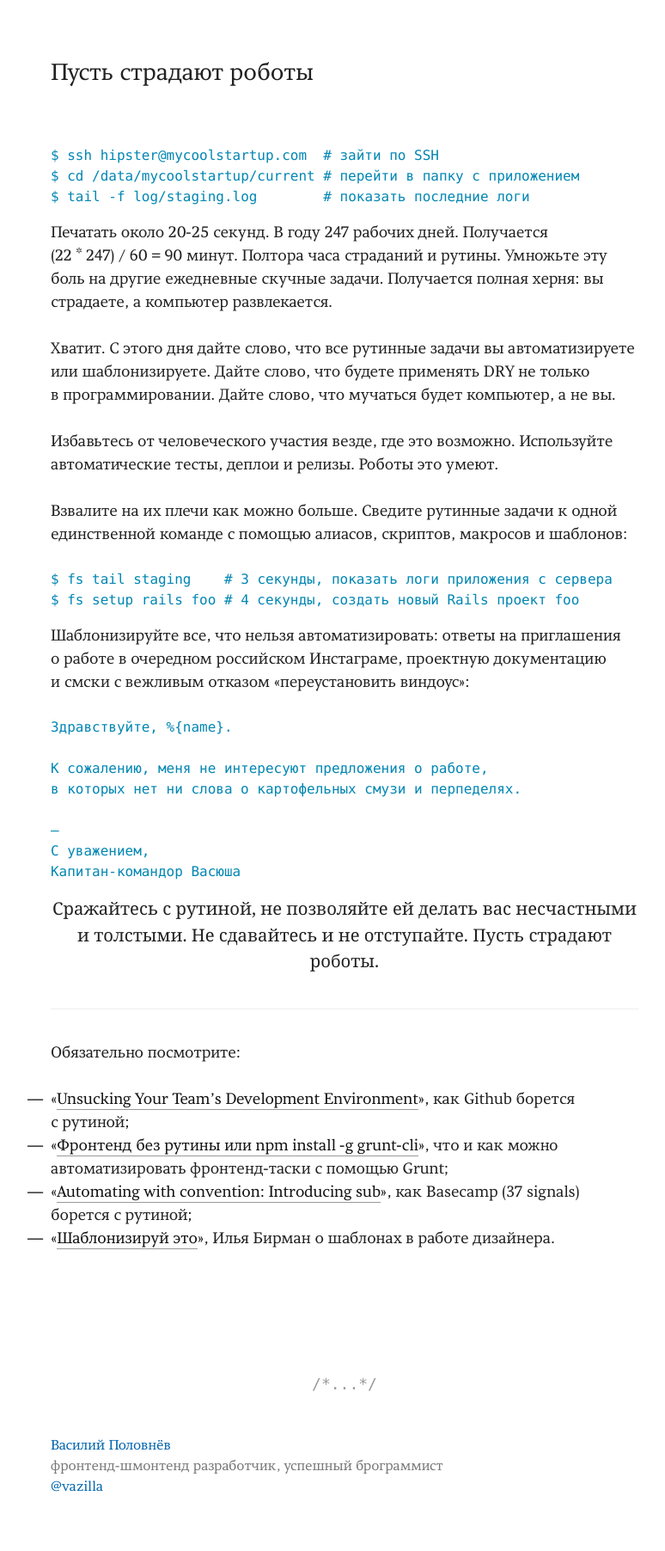
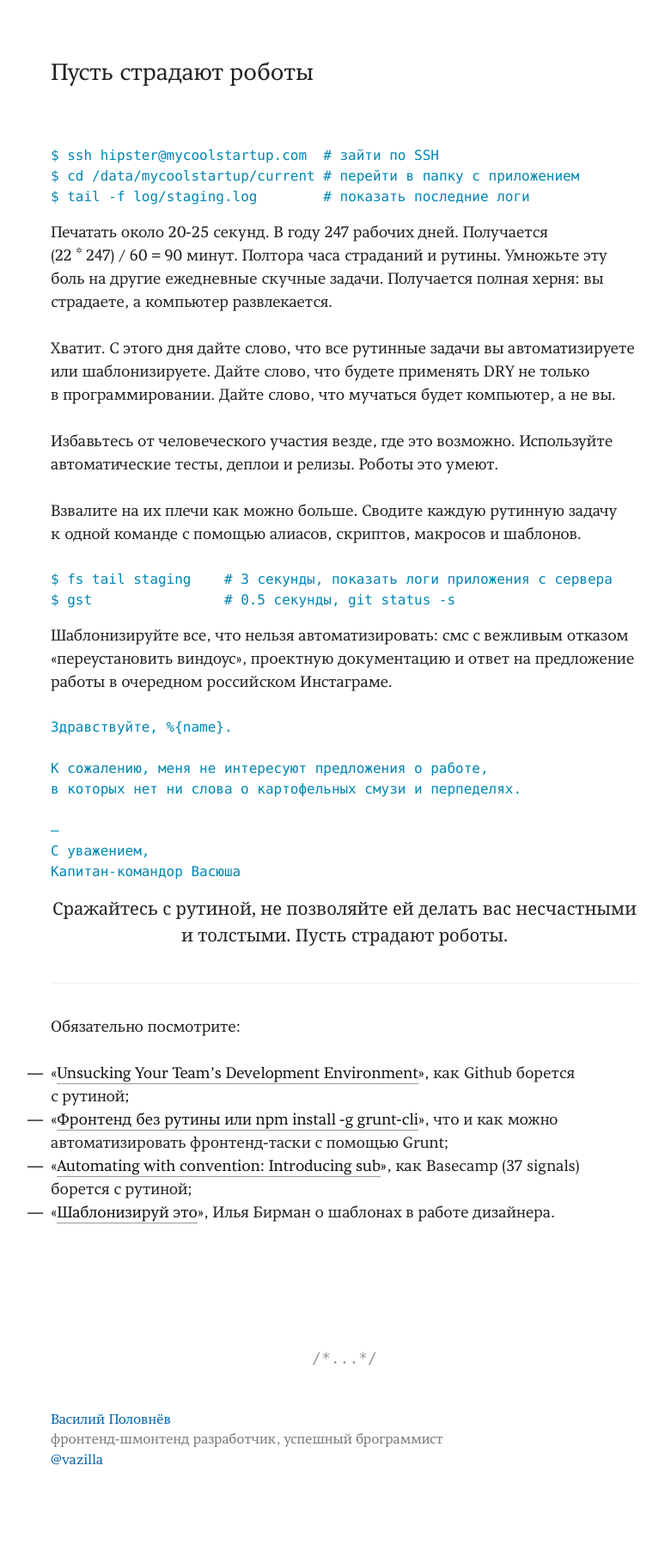
Before and after one commit to vast/vast.github.io, a Jekyll site: the page built from _posts/2014-03-11-make-them-suffer.md, in a window 1280 px wide. Shown: the whole page at 86% size, without its empty margins (239-1013 px from the left). Built offline with Jekyll 4.4.1, drawn with Linux system fonts in a browser that asks for light colours; Markdown is read by kramdown in place of the engine named in the settings; after the commit the page ends 1774 px from its top, so only the background shows below that.

Commit message:
I'm tired: wordsmithing

````diff
--- a/_posts/2014-03-11-make-them-suffer.md
+++ b/_posts/2014-03-11-make-them-suffer.md
@@ -16,14 +16,14 @@ $ tail -f log/staging.log        # показать последние логи
 
 Избавьтесь от человеческого участия везде, где это возможно. Используйте автоматические тесты, деплои и релизы. Роботы это умеют.
 
-Взвалите на их плечи как можно больше. Сведите рутинные задачи к одной единственной команде с помощью алиасов, скриптов, макросов и шаблонов:
+Взвалите на их плечи как можно больше. Сводите каждую рутинную задачу к одной команде с помощью алиасов, скриптов, макросов и шаблонов.
 
 ```bash
 $ fs tail staging    # 3 секунды, показать логи приложения с сервера
-$ fs setup rails foo # 4 секунды, создать новый Rails проект foo
+$ gst                # 0.5 секунды, git status -s
 ```
 
-Шаблонизируйте все, что нельзя автоматизировать: ответы на приглашения о работе в очередном российском Инстаграме, проектную документацию и смски с вежливым отказом «переустановить виндоус»:
+Шаблонизируйте все, что нельзя автоматизировать: смс с вежливым отказом «переустановить виндоус», проектную документацию и ответ на предложение работы в очередном российском Инстаграме.
 
 ```
 Здравствуйте, %{name}.
@@ -38,7 +38,6 @@ $ fs setup rails foo # 4 секунды, создать новый Rails про
 
 <div class="outstanding">
   Сражайтесь с рутиной, не позволяйте ей делать вас несчастными и толстыми.
-  Не сдавайтесь и не отступайте.
   Пусть страдают роботы.
 </div>
 
````
